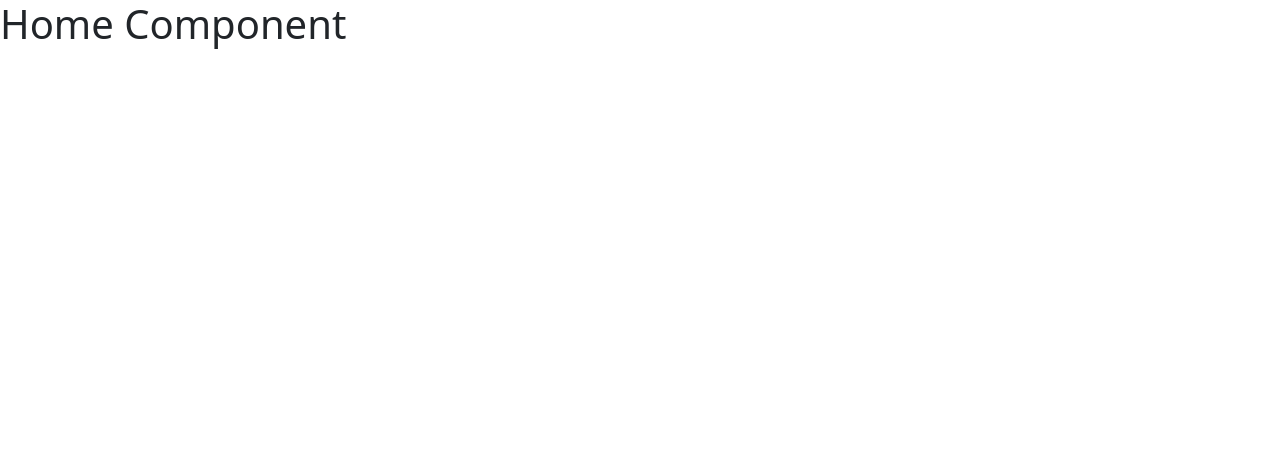
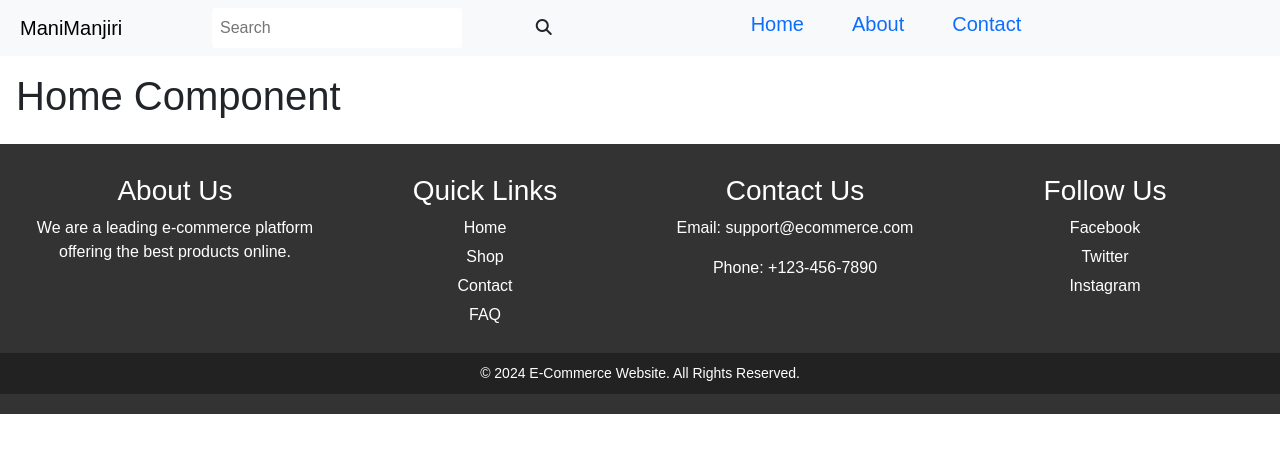
Before and after one commit to umeshR10/ManiManjiri, a React (Vite) app in the folder frontend/JwellApp/: page / in a window 1280 px wide. Shown: the top 452 px of the page. Built offline with nearby package versions, Linux system fonts and the light colour scheme.

Commit message:
added footer

```diff
--- a/frontend/JwellApp/src/App.jsx
+++ b/frontend/JwellApp/src/App.jsx
@@ -1,6 +1,7 @@
 import React from "react";
 import { Routes, Route } from "react-router-dom";
 import Header from "./components/Header/header";
+import Footer from "./components/Footer/footer";
 import Home from "./components/Home/home";
 import SignUp from "./components/SignUp/signup";
 import Login from "./components/Login/login";
@@ -11,6 +12,7 @@ const App = () => {
     <Routes>
       <Route path="/" element={<Home />} />
       <Route path="/header" element={<Header />} />
+      <Route path="/footer" element={<Footer />} />
       <Route path="/authent" element={<Authent />} />
       <Route path="/signup" element={<SignUp />} />
       <Route path="/login" element={<Login />} />
--- a/frontend/JwellApp/src/components/Footer/footer.css
+++ b/frontend/JwellApp/src/components/Footer/footer.css
@@ -0,0 +1,87 @@
+/* General styles */
+body {
+    font-family: Arial, sans-serif;
+    margin: 0;
+    padding: 0;
+  }
+
+  .footer {
+    background-color: #333;
+    color: white;
+    padding: 20px 0;
+    text-align: center;
+  }
+
+  .footer-container {
+    display: flex;
+    justify-content: space-between;
+    flex-wrap: wrap;
+    padding: 0 20px;
+  }
+
+  .footer-section {
+    flex: 1;
+    padding: 10px;
+    min-width: 200px;
+  }
+
+  .footer-section h3 {
+    margin-top: 0;
+  }
+
+  .footer-section ul {
+    list-style-type: none;
+    padding: 0;
+  }
+
+  .footer-section ul li {
+    margin: 5px 0;
+  }
+
+  .footer-section a {
+    text-decoration: none;
+    color: white;
+    transition: color 0.3s;
+  }
+
+  .footer-section a:hover {
+    color: #f5a623;
+  }
+
+  /* Footer bottom */
+  .footer-bottom {
+    background-color: #222;
+    padding: 10px;
+    font-size: 14px;
+  }
+
+  .footer-bottom p {
+    margin: 0;
+  }
+
+  /* Responsive Styles */
+  @media (max-width: 768px) {
+    .footer-container {
+      flex-direction: column;
+      align-items: center;
+    }
+
+    .footer-section {
+      text-align: center;
+      margin-bottom: 20px;
+    }
+
+    .footer-bottom {
+      font-size: 12px;
+    }
+  }
+
+  @media (max-width: 480px) {
+    .footer {
+      padding: 15px 0;
+    }
+
+    .footer-bottom {
+      padding: 5px;
+    }
+  }
--- a/frontend/JwellApp/src/components/Footer/footer.jsx
+++ b/frontend/JwellApp/src/components/Footer/footer.jsx
@@ -0,0 +1,62 @@
+import "./footer.css";
+
+const Footer = () => {
+  return (
+    <footer className="footer">
+      <div className="footer-container">
+        <div className="footer-section">
+          <h3>About Us</h3>
+          <p>
+            We are a leading e-commerce platform offering the best products
+            online.
+          </p>
+        </div>
+
+        <div className="footer-section">
+          <h3>Quick Links</h3>
+          <ul>
+            <li>
+              <a href="#">Home</a>
+            </li>
+            <li>
+              <a href="#">Shop</a>
+            </li>
+            <li>
+              <a href="#">Contact</a>
+            </li>
+            <li>
+              <a href="#">FAQ</a>
+            </li>
+          </ul>
+        </div>
+
+        <div className="footer-section">
+          <h3>Contact Us</h3>
+          <p>Email: support@ecommerce.com</p>
+          <p>Phone: +123-456-7890</p>
+        </div>
+
+        <div className="footer-section">
+          <h3>Follow Us</h3>
+          <ul>
+            <li>
+              <a href="#">Facebook</a>
+            </li>
+            <li>
+              <a href="#">Twitter</a>
+            </li>
+            <li>
+              <a href="#">Instagram</a>
+            </li>
+          </ul>
+        </div>
+      </div>
+
+      <div className="footer-bottom">
+        <p>&copy; 2024 E-Commerce Website. All Rights Reserved.</p>
+      </div>
+    </footer>
+  );
+};
+
+export default Footer;
--- a/frontend/JwellApp/src/components/Header/header.css
+++ b/frontend/JwellApp/src/components/Header/header.css
@@ -1,3 +1,4 @@
+
 a {
   text-decoration: none;
 }
@@ -32,7 +33,6 @@ a {
   }
 
   .search-input {
-    width: 150px;
+    width: 250px;
   }
-
 }
--- a/frontend/JwellApp/src/components/Home/home.jsx
+++ b/frontend/JwellApp/src/components/Home/home.jsx
@@ -1,9 +1,12 @@
-
+import Header from '../Header/header'
+import Footer from '../Footer/footer'
 
 const Home = ()=>{
     return(
         <>
-            <h1 className="text-dark">Home Component</h1>
+            <Header />
+            <h1 className="text-dark p-3">Home Component</h1>
+            <Footer />
         </>
      )
 }
```
